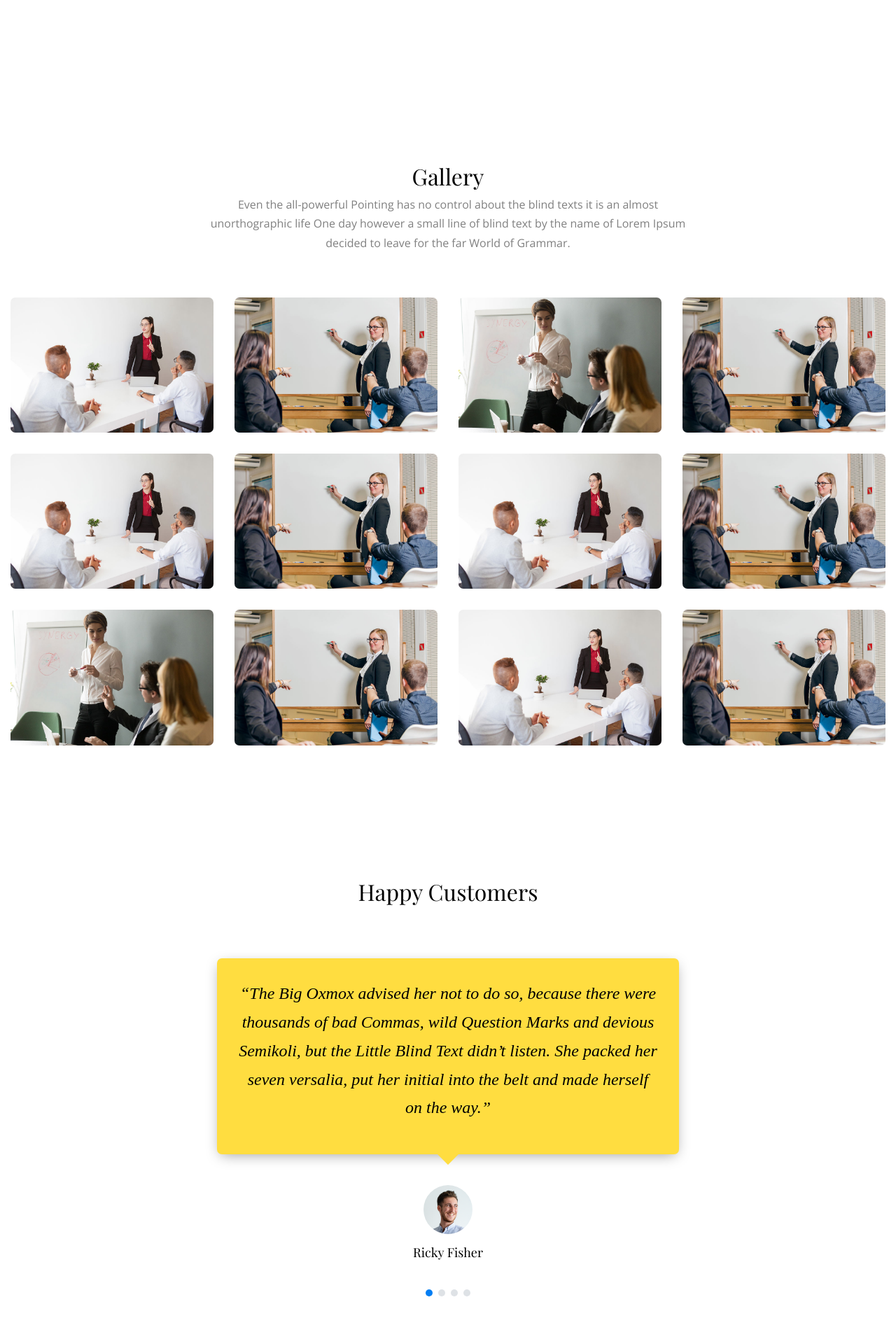
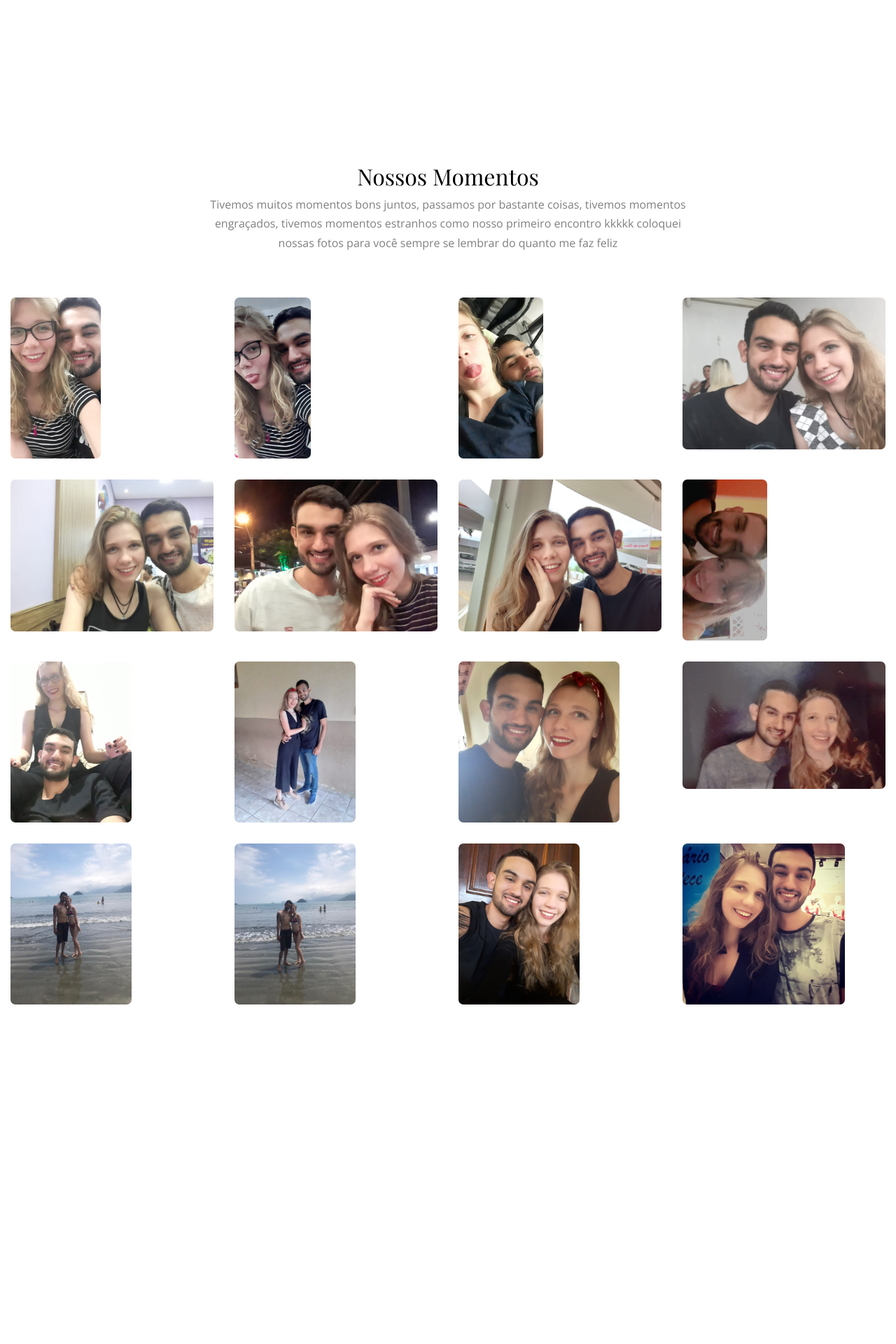
Before and after one commit to gabrielluiz123/SiteMah, a Django app: page / in a window 1280 px wide. Shown: the part 2200-4120 px from the top of the page at 70% size. After the commit the page ends 3635 px from the top, so only its background shows below. Run offline with Django 3.2, Linux system fonts and the light colour scheme; some libraries are stand-ins or nearby versions; some web fonts are replaced.

Commit message:
Commit gallery
Commit da galeria

```diff
--- a/Elogio/templates/Elogio/index.html
+++ b/Elogio/templates/Elogio/index.html
@@ -65,7 +65,7 @@
                 <li><a href="#home-section" class="nav-link">Home</a></li>
                 <li><a href="#training-section" class="nav-link">Fotos</a></li>
                 <li><a href="#services-section" class="nav-link">Elogios</a></li>
-                <li><a href="#contact-section" class="nav-link">Momentos</a></li>
+                <li><a href="#gallery-section" class="nav-link">Momentos</a></li>
               </ul>
             </nav>
           </div>
@@ -200,187 +200,40 @@
       <div class="container-fluid">
         <div class="row mb-5 justify-content-center">
           <div class="col-md-7 text-center">
-            <h2 class="text-black">Gallery</h2>
-            <p>Even the all-powerful Pointing has no control about the blind texts it is an almost unorthographic life One day however a small line of blind text by the name of Lorem Ipsum decided to leave for the far World of Grammar.</p>
+            <h2 class="text-black">Nossos Momentos</h2>
+            <p>Tivemos muitos momentos bons juntos, passamos por bastante coisas, tivemos momentos engraçados, tivemos momentos estranhos como nosso primeiro encontro kkkkk coloquei nossas fotos para você sempre se lembrar do quanto me faz feliz</p>
           </div>
         </div>
 
         <div class="row">
 
-            <a class="col-6 col-md-6 col-lg-4 col-xl-3 gal-item d-block" data-aos="fade-up" data-aos-delay="100" href="images/coach_1_sm.jpg" data-fancybox="gal"><img src="images/coach_1_sm.jpg" alt="Free Website Template by Free-Template.co" class="img-fluid"></a>
+            <a class="col-6 col-md-6 col-lg-4 col-xl-3 gal-item d-block" data-aos="fade-up" data-aos-delay="100" href="{% static 'images/app1.jpeg'%}" data-fancybox="gal"><img style="max-height:230px; width:auto" src="{% static 'images/app1.jpeg'%}" alt="Free Website Template by Free-Template.co" class="img-fluid"></a>
 
-            <a class="col-6 col-md-6 col-lg-4 col-xl-3 gal-item d-block" data-aos="fade-up" data-aos-delay="100" href="images/coach_2_sm.jpg" data-fancybox="gal"><img src="images/coach_2_sm.jpg" alt="Free Website Template by Free-Template.co" class="img-fluid"></a>
+            <a class="col-6 col-md-6 col-lg-4 col-xl-3 gal-item d-block" data-aos="fade-up" data-aos-delay="100" href="{% static 'images/app2.jpeg'%}" data-fancybox="gal"><img style="max-height:230px; width:auto" src="{% static 'images/app2.jpeg'%}" alt="Free Website Template by Free-Template.co" class="img-fluid"></a>
 
-            <a class="col-6 col-md-6 col-lg-4 col-xl-3 gal-item d-block" data-aos="fade-up" data-aos-delay="100" href="images/coach_3_sm.jpg" data-fancybox="gal"><img src="images/coach_3_sm.jpg" alt="Free Website Template by Free-Template.co" class="img-fluid"></a>
+            <a class="col-6 col-md-6 col-lg-4 col-xl-3 gal-item d-block" data-aos="fade-up" data-aos-delay="100" href="{% static 'images/app3.jpeg'%}" data-fancybox="gal"><img style="max-height:230px; width:auto" src="{% static 'images/app3.jpeg'%}" alt="Free Website Template by Free-Template.co" class="img-fluid"></a>
 
-            <a class="col-6 col-md-6 col-lg-4 col-xl-3 gal-item d-block" data-aos="fade-up" data-aos-delay="100" href="images/coach_2_sm.jpg" data-fancybox="gal"><img src="images/coach_2_sm.jpg" alt="Free Website Template by Free-Template.co" class="img-fluid"></a>
+            <a class="col-6 col-md-6 col-lg-4 col-xl-3 gal-item d-block" data-aos="fade-up" data-aos-delay="100" href="{% static 'images/app4.jpeg'%}" data-fancybox="gal"><img style="max-height:230px; width:auto" src="{% static 'images/app4.jpeg'%}" alt="Free Website Template by Free-Template.co" class="img-fluid"></a>
 
-            <a class="col-6 col-md-6 col-lg-4 col-xl-3 gal-item d-block" data-aos="fade-up" data-aos-delay="100" href="images/coach_1_sm.jpg" data-fancybox="gal"><img src="images/coach_1_sm.jpg" alt="Free Website Template by Free-Template.co" class="img-fluid"></a>
+            <a class="col-6 col-md-6 col-lg-4 col-xl-3 gal-item d-block" data-aos="fade-up" data-aos-delay="100" href="{% static 'images/app5.jpeg'%}" data-fancybox="gal"><img style="max-height:230px; width:auto" src="{% static 'images/app5.jpeg'%}" alt="Free Website Template by Free-Template.co" class="img-fluid"></a>
 
-            <a class="col-6 col-md-6 col-lg-4 col-xl-3 gal-item d-block" data-aos="fade-up" data-aos-delay="100" href="images/coach_2_sm.jpg" data-fancybox="gal"><img src="images/coach_2_sm.jpg" alt="Free Website Template by Free-Template.co" class="img-fluid"></a>
+            <a class="col-6 col-md-6 col-lg-4 col-xl-3 gal-item d-block" data-aos="fade-up" data-aos-delay="100" href="{% static 'images/app6.jpeg'%}" data-fancybox="gal"><img style="max-height:230px; width:auto" src="{% static 'images/app6.jpeg'%}" alt="Free Website Template by Free-Template.co" class="img-fluid"></a>
 
-            <a class="col-6 col-md-6 col-lg-4 col-xl-3 gal-item d-block" data-aos="fade-up" data-aos-delay="100" href="images/coach_1_sm.jpg" data-fancybox="gal"><img src="images/coach_1_sm.jpg" alt="Free Website Template by Free-Template.co" class="img-fluid"></a>
+            <a class="col-6 col-md-6 col-lg-4 col-xl-3 gal-item d-block" data-aos="fade-up" data-aos-delay="100" href="{% static 'images/app7.jpeg'%}" data-fancybox="gal"><img style="max-height:230px; width:auto" src="{% static 'images/app7.jpeg'%}" alt="Free Website Template by Free-Template.co" class="img-fluid"></a>
 
-            <a class="col-6 col-md-6 col-lg-4 col-xl-3 gal-item d-block" data-aos="fade-up" data-aos-delay="100" href="images/coach_2_sm.jpg" data-fancybox="gal"><img src="images/coach_2_sm.jpg" alt="Free Website Template by Free-Template.co" class="img-fluid"></a>
+            <a class="col-6 col-md-6 col-lg-4 col-xl-3 gal-item d-block" data-aos="fade-up" data-aos-delay="100" href="{% static 'images/app8.jpeg'%}" data-fancybox="gal"><img style="max-height:230px; width:auto" src="{% static 'images/app8.jpeg'%}" alt="Free Website Template by Free-Template.co" class="img-fluid"></a>
 
-            <a class="col-6 col-md-6 col-lg-4 col-xl-3 gal-item d-block" data-aos="fade-up" data-aos-delay="100" href="images/coach_3_sm.jpg" data-fancybox="gal"><img src="images/coach_3_sm.jpg" alt="Free Website Template by Free-Template.co" class="img-fluid"></a>
+            <a class="col-6 col-md-6 col-lg-4 col-xl-3 gal-item d-block" data-aos="fade-up" data-aos-delay="100" href="{% static 'images/app9.jpeg'%}" data-fancybox="gal"><img style="max-height:230px; width:auto" src="{% static 'images/app9.jpeg'%}" alt="Free Website Template by Free-Template.co" class="img-fluid"></a>
 
-            <a class="col-6 col-md-6 col-lg-4 col-xl-3 gal-item d-block" data-aos="fade-up" data-aos-delay="100" href="images/coach_2_sm.jpg" data-fancybox="gal"><img src="images/coach_2_sm.jpg" alt="Free Website Template by Free-Template.co" class="img-fluid"></a>
+            <a class="col-6 col-md-6 col-lg-4 col-xl-3 gal-item d-block" data-aos="fade-up" data-aos-delay="100" href="{% static 'images/app10.jpeg'%}" data-fancybox="gal"><img style="max-height:230px; width:auto" src="{% static 'images/app10.jpeg'%}" alt="Free Website Template by Free-Template.co" class="img-fluid"></a>
 
-            <a class="col-6 col-md-6 col-lg-4 col-xl-3 gal-item d-block" data-aos="fade-up" data-aos-delay="100" href="images/coach_1_sm.jpg" data-fancybox="gal"><img src="images/coach_1_sm.jpg" alt="Free Website Template by Free-Template.co" class="img-fluid"></a>
+            <a class="col-6 col-md-6 col-lg-4 col-xl-3 gal-item d-block" data-aos="fade-up" data-aos-delay="100" href="{% static 'images/app11.jpeg'%}" data-fancybox="gal"><img style="max-height:230px; width:auto" src="{% static 'images/app11.jpeg'%}" alt="Free Website Template by Free-Template.co" class="img-fluid"></a>
 
-            <a class="col-6 col-md-6 col-lg-4 col-xl-3 gal-item d-block" data-aos="fade-up" data-aos-delay="100" href="images/coach_2_sm.jpg" data-fancybox="gal"><img src="images/coach_2_sm.jpg" alt="Free Website Template by Free-Template.co" class="img-fluid"></a>
-
-        </div>
-      </div>
-    </section>
-
-
-    <section class="site-section" id="testimonials-section" data-aos="fade">
-      <div class="container">
-
-        <div class="row justify-content-center" data-aos="fade-up">
-          <div class="col-lg-6 text-center mb-5">
-            <h2 class="text-black mb-2">Happy Customers</h2>
-          </div>
-        </div>
-        <div  data-aos="fade-up" data-aos-delay="200">
-          <div class="owl-carousel owl-style owl-carousel-one no-owl-nav">
-            <div>
-              <div class="block-testimony-1 text-center">
-
-                <blockquote class="mb-4">
-                  <p>&ldquo;The Big Oxmox advised her not to do so, because there were thousands of bad Commas, wild Question Marks and devious Semikoli, but the Little Blind Text didn’t listen. She packed her seven versalia, put her initial into the belt and made herself on the way.&rdquo;</p>
-                </blockquote>
-
-                <figure>
-                  <img src="images/person_4.jpg" alt="Image" class="img-fluid rounded-circle mx-auto">
-                </figure>
-                <h3 class="font-size-20 text-black">Ricky Fisher</h3>
-              </div>
-            </div>
-
-            <div>
-              <div class="block-testimony-1 text-center">
-
-
-
-                <blockquote class="mb-4">
-                  <p>&ldquo;Even the all-powerful Pointing has no control about the blind texts it is an almost unorthographic life One day however a small line of blind text by the name of Lorem Ipsum decided to leave for the far World of Grammar.&rdquo;</p>
-                </blockquote>
-
-                <figure>
-                  <img src="images/person_2.jpg" alt="Image" class="img-fluid rounded-circle mx-auto">
-                </figure>
-                <h3 class="font-size-20 mb-4 text-black">Ken Davis</h3>
-
-
-              </div>
-            </div>
-
-            <div>
-              <div class="block-testimony-1 text-center">
-
-
-                <blockquote class="mb-4">
-                  <p>&ldquo;A small river named Duden flows by their place and supplies it with the necessary regelialia. It is a paradisematic country, in which roasted parts of sentences fly into your mouth.&rdquo;</p>
-                </blockquote>
-
-                <figure>
-                  <img src="images/person_1.jpg" alt="Image" class="img-fluid rounded-circle mx-auto">
-                </figure>
-                <h3 class="font-size-20 text-black">Mellisa Griffin</h3>
-
-
-              </div>
-            </div>
-
-            <div>
-              <div class="block-testimony-1 text-center">
-
-
-                <blockquote class="mb-4">
-                  <p>&ldquo;Far far away, behind the word mountains, far from the countries Vokalia and Consonantia, there live the blind texts. Separated they live in Bookmarksgrove right at the coast of the Semantics, a large language ocean.&rdquo;</p>
-                </blockquote>
-
-                <figure>
-                  <img src="images/person_3.jpg" alt="Image" class="img-fluid rounded-circle mx-auto">
-                </figure>
-                <h3 class="font-size-20 mb-4 text-black">Robert Steward</h3>
-
-
-              </div>
-            </div>
-
-
-          </div>
-        </div>
-      </div>
-    </section>
-
-    <section class="site-section" id="blog-section">
-      <div class="container">
-        <div class="row justify-content-center" data-aos="fade-up">
-          <div class="col-lg-6 text-center mb-5">
-
-            <h2 class="text-black mb-2">Our Blog</h2>
-            <p>Far far away, behind the word mountains, far from the countries Vokalia and Consonantia, there live the blind texts.</p>
-          </div>
-        </div>
-        <div class="row">
-          <div class="col-md-6 mb-4" data-aos="fade-up"  data-aos-delay="">
-            <div class="d-lg-flex blog-entry">
-              <figure class="mr-4">
-                <a href="single.html"><img src="images/coach_1_sm.jpg" alt="Free Website Template by Free-Template.co" class="img-fluid rounded"></a>
-              </figure>
-              <div class="blog-entry-text">
-                <h3><a href="single.html">Unleash Your Potential With These 5 Tips</a></h3>
-                <span class="post-meta mb-3 d-block">April 17, 2019</span>
-                <p>Far far away, behind the word mountains, far from the countries Vokalia and Consonantia, there live the blind texts.</p>
-                <p><a href="#" class="">Read More..</a></p>
-              </div>
-            </div>
-          </div>
-          <div class="col-md-6 mb-4" data-aos="fade-up"  data-aos-delay="100">
-            <div class="d-lg-flex blog-entry">
-              <figure class="mr-4">
-                <a href="single.html"><img src="images/coach_2_sm.jpg" alt="Free Website Template by Free-Template.co" class="img-fluid rounded"></a>
-              </figure>
-              <div class="blog-entry-text">
-                <h3><a href="single.html">Unleash Your Potential With These 5 Tips</a></h3>
-                <span class="post-meta mb-3 d-block">April 17, 2019</span>
-                <p>Far far away, behind the word mountains, far from the countries Vokalia and Consonantia, there live the blind texts.</p>
-                <p><a href="#" class="">Read More..</a></p>
-              </div>
-            </div>
-          </div>
-
-          <div class="col-md-6 mb-4" data-aos="fade-up"  data-aos-delay="">
-            <div class="d-lg-flex blog-entry">
-              <figure class="mr-4">
-                <a href="single.html"><img src="images/coach_3_sm.jpg" alt="Free Website Template by Free-Template.co" class="img-fluid rounded"></a>
-              </figure>
-              <div class="blog-entry-text">
-                <h3><a href="single.html">Unleash Your Potential With These 5 Tips</a></h3>
-                <span class="post-meta mb-3 d-block">April 17, 2019</span>
-                <p>Far far away, behind the word mountains, far from the countries Vokalia and Consonantia, there live the blind texts.</p>
-                <p><a href="#" class="">Read More..</a></p>
-              </div>
-            </div>
-          </div>
-          <div class="col-md-6 mb-4" data-aos="fade-up"  data-aos-delay="100">
-            <div class="d-lg-flex blog-entry">
-              <figure class="mr-4">
-                <a href="single.html"><img src="images/coach_2_sm.jpg" alt="Free Website Template by Free-Template.co" class="img-fluid rounded"></a>
-              </figure>
-              <div class="blog-entry-text">
-                <h3><a href="single.html">Unleash Your Potential With These 5 Tips</a></h3>
-                <span class="post-meta mb-3 d-block">April 17, 2019</span>
-                <p>Far far away, behind the word mountains, far from the countries Vokalia and Consonantia, there live the blind texts.</p>
-                <p><a href="#" class="">Read More..</a></p>
-              </div>
-            </div>
-          </div>
+            <a class="col-6 col-md-6 col-lg-4 col-xl-3 gal-item d-block" data-aos="fade-up" data-aos-delay="100" href="{% static 'images/app12.jpeg'%}" data-fancybox="gal"><img style="max-height:230px; width:auto" src="{% static 'images/app12.jpeg'%}" alt="Free Website Template by Free-Template.co" class="img-fluid"></a>
+            <a class="col-6 col-md-6 col-lg-4 col-xl-3 gal-item d-block" data-aos="fade-up" data-aos-delay="100" href="{% static 'images/app13.jpeg'%}" data-fancybox="gal"><img style="max-height:230px; width:auto" src="{% static 'images/app13.jpeg'%}" alt="Free Website Template by Free-Template.co" class="img-fluid"></a>
+            <a class="col-6 col-md-6 col-lg-4 col-xl-3 gal-item d-block" data-aos="fade-up" data-aos-delay="100" href="{% static 'images/app14.jpeg'%}" data-fancybox="gal"><img style="max-height:230px; width:auto" src="{% static 'images/app14.jpeg'%}" alt="Free Website Template by Free-Template.co" class="img-fluid"></a>
+            <a class="col-6 col-md-6 col-lg-4 col-xl-3 gal-item d-block" data-aos="fade-up" data-aos-delay="100" href="{% static 'images/app15.jpeg'%}" data-fancybox="gal"><img style="max-height:230px; width:auto" src="{% static 'images/app15.jpeg'%}" alt="Free Website Template by Free-Template.co" class="img-fluid"></a>
+            <a class="col-6 col-md-6 col-lg-4 col-xl-3 gal-item d-block" data-aos="fade-up" data-aos-delay="100" href="{% static 'images/app16.jpeg'%}" data-fancybox="gal"><img style="max-height:230px; width:auto" src="{% static 'images/app16.jpeg'%}" alt="Free Website Template by Free-Template.co" class="img-fluid"></a>
 
         </div>
       </div>
--- a/templates/static/js/elogio.js
+++ b/templates/static/js/elogio.js
@@ -1,7 +1,7 @@
 function gerarElogio()
 {
      var min = Math.ceil(1);
-    var max = Math.floor(12);
+    var max = Math.floor(21);
     var a = Math.floor(Math.random() * (max - min)) + min;
 
        console.log(a);
@@ -57,9 +57,32 @@ function gerarElogio()
     {
         document.getElementById("elogios_p").innerHTML = "Seu cabelo é lindo, consegue te deixar mais linda do que já é, não sei elogiar cabelo muito bem pq não conheço muito de vabelo ofdisahufa mas sou apaixonado por ele também";
     }
-    if(a == 13)
+    if(a == 14)
     {
-        document.getElementById("elogios_p").innerHTML = "Seu cabelo é lindo, consegue te deixar mais linda do que já é, não sei elogiar cabelo muito bem pq não conheço muito de vabelo ofdisahufa mas sou apaixonado por ele também";
+        document.getElementById("elogios_p").innerHTML = "Estar com você é incrivel, tão incrivel que quero estar minha vida inteira com você, morar com você, acordar todos os dias ao seu lado, pq só estou completo quando estou com você!";
     }
-
+    if(a == 15)
+    {
+        document.getElementById("elogios_p").innerHTML = "Estar com você é incrivel, tão incrivel que quero estar minha vida inteira com você, morar com você, acordar todos os dias ao seu lado, pq só estou completo quando estou com você!";
+    }
+    if(a == 16)
+    {
+        document.getElementById("elogios_p").innerHTML = "Você engraçada (mesmo eu sendo mais), seu senso de humor é algo incrivel para mim, o seu sarcasmo, você zoar as pessoas, é algo engraçado demais";
+    }
+    if(a == 17)
+    {
+        document.getElementById("elogios_p").innerHTML = "Você é esforçada, estuda para caralho, sempre estudou, e é capaz de muitoooo, irá atingir todos os seus objetivos pela sua capacidade, inteligencia e esforço, isso é algo maravilhoso em você!";
+    }
+    if(a == 18)
+    {
+        document.getElementById("elogios_p").innerHTML = "Você é forte demais, você é muito forte mesmo, luta e vence suas batalhas, mesmo elas sendo dificeis, e saiba que nunca estará sozinha, sempre estarei com você!";
+    }
+    if(a == 19)
+    {
+        document.getElementById("elogios_p").innerHTML = "Você é incrivel, simplesmente incrivel, em todos os sentidos da vida, você é demais, eu admiro você mais do que já admirei qualquer outro, tenho orgulho de você!";
+    }
+    if(a == 20)
+    {
+        document.getElementById("elogios_p").innerHTML = "Por todos os elogios que já te fiz, por tudo o que vc é, por todos os elogios que escrevi aqui, você é o amor da minha vida!";
+    }
 }
```
Also changed, not shown: templates/static/images/app1.jpeg (added), templates/static/images/app10.jpeg (added), templates/static/images/app11.jpeg (added), templates/static/images/app12.jpeg (added), templates/static/images/app13.jpeg (added), templates/static/images/app14.jpeg (added), templates/static/images/app15.jpeg (added), templates/static/images/app16.jpeg (added), templates/static/images/app2.jpeg (added), templates/static/images/app3.jpeg (added), templates/static/images/app4.jpeg (added), templates/static/images/app5.jpeg (added), templates/static/images/app6.jpeg (added), templates/static/images/app7.jpeg (added), 2 more files.
